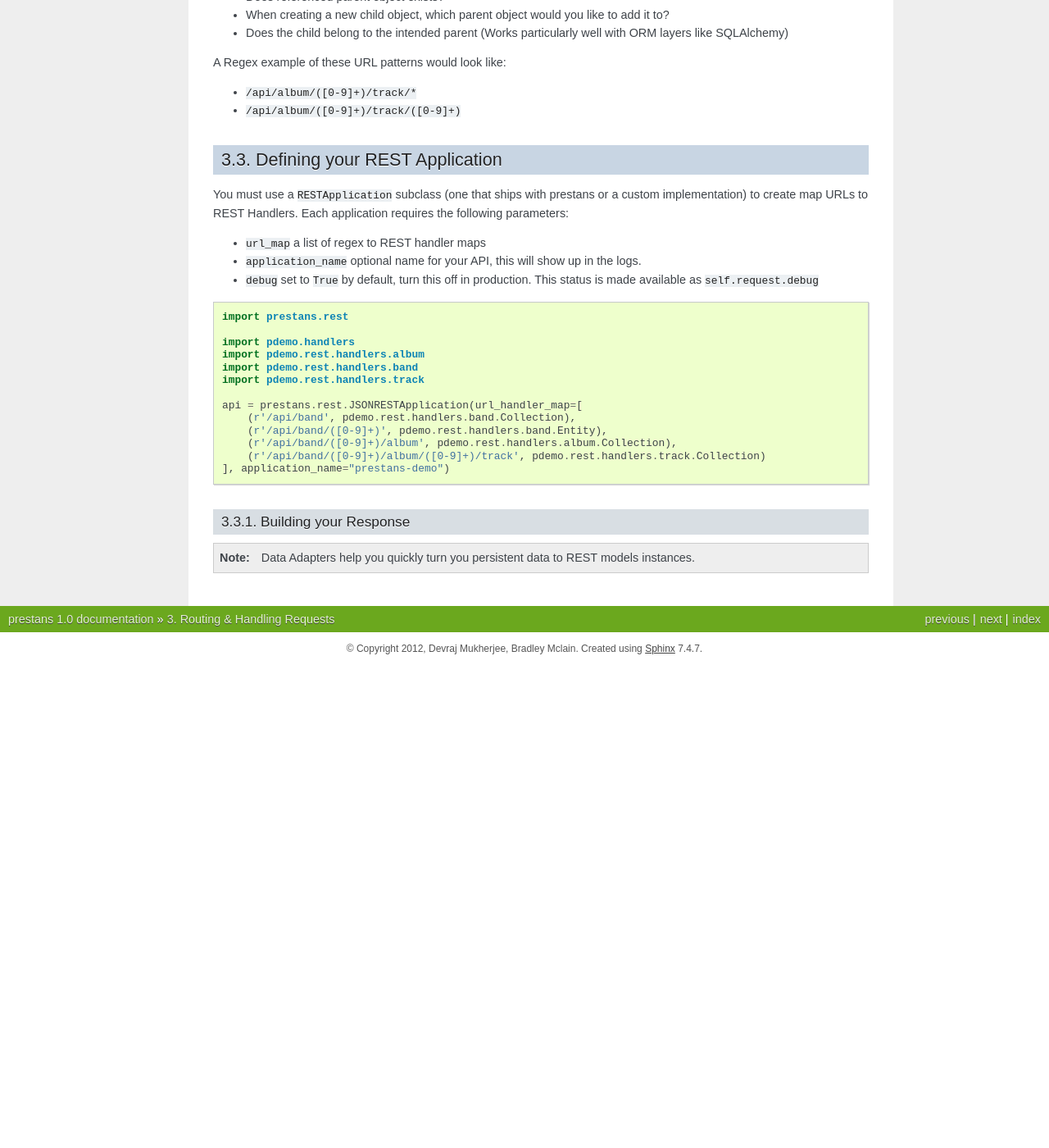
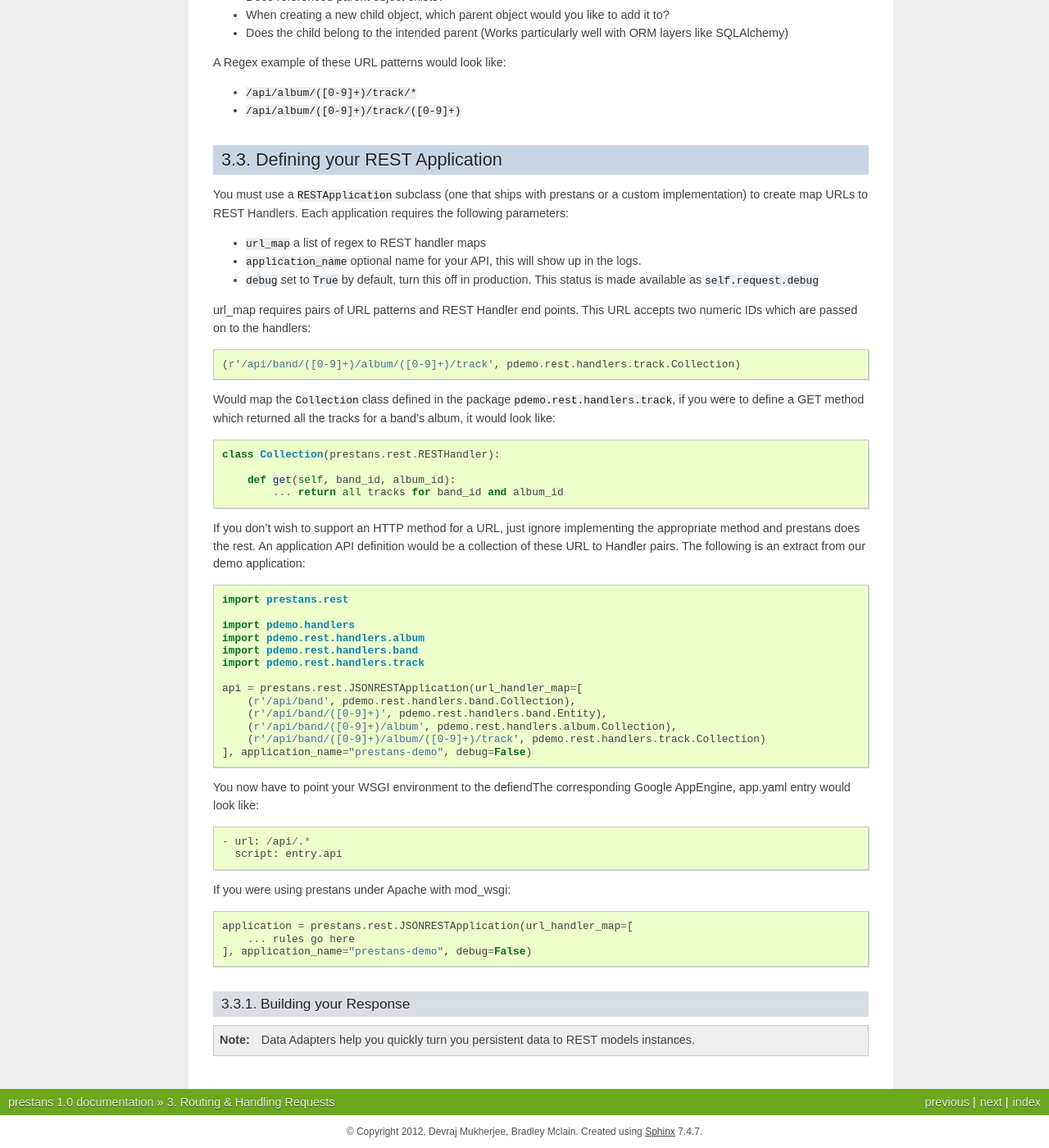
Before and after one commit to anomaly/prestans-docs, a Sphinx documentation site: the page built from source/handlers.rst, in a window 1280 px wide and 1400 px high, scrolled down 1157 px. Shown: the whole window at 82% size. Built offline with Sphinx 7.4.7, drawn with Linux system fonts in a browser that asks for light colours; before the commit the page ends 1968 px from its top, so only the background shows below that.

Commit message:
Updated handler definition, introduces handler first

```diff
--- a/source/handlers.rst
+++ b/source/handlers.rst
@@ -63,6 +63,18 @@ You must use a ``RESTApplication`` subclass (one that ships with prestans or a c
 * ``application_name`` optional name for your API, this will show up in the logs.
 * ``debug`` set to ``True`` by default, turn this off in production. This status is made available as ``self.request.debug``
 
+url_map requires pairs of URL patterns and REST Handler end points. This URL accepts two numeric IDs which are passed on to the handlers::
+
+        (r'/api/band/([0-9]+)/album/([0-9]+)/track', pdemo.rest.handlers.track.Collection)
+
+Would map the ``Collection`` class defined in the package ``pdemo.rest.handlers.track``, if you were to define a GET method which returned all the tracks for a band's album, it would look like::
+
+        class Collection(prestans.rest.RESTHandler):
+
+            def get(self, band_id, album_id):
+                ... return all tracks for band_id and album_id
+
+If you don't wish to support an HTTP method for a URL, just ignore implementing the appropriate method and prestans does the rest.  An application API definition would be a collection of these URL to Handler pairs. The following is an extract from our demo application:
 
 .. code-block:: python
 
@@ -78,7 +90,20 @@ You must use a ``RESTApplication`` subclass (one that ships with prestans or a c
         (r'/api/band/([0-9]+)', pdemo.rest.handlers.band.Entity),
         (r'/api/band/([0-9]+)/album', pdemo.rest.handlers.album.Collection),
         (r'/api/band/([0-9]+)/album/([0-9]+)/track', pdemo.rest.handlers.track.Collection)
-    ], application_name="prestans-demo")
+    ], application_name="prestans-demo", debug=False)
+
+
+You now have to point your WSGI environment to the defiendThe corresponding Google AppEngine, app.yaml entry would look like::
+
+    - url: /api/.*
+      script: entry.api
+
+If you were using prestans under Apache with mod_wsgi::
+
+    application = prestans.rest.JSONRESTApplication(url_handler_map=[
+        ... rules go here
+    ], application_name="prestans-demo", debug=False)
+
 
 
 Building your Response
```
